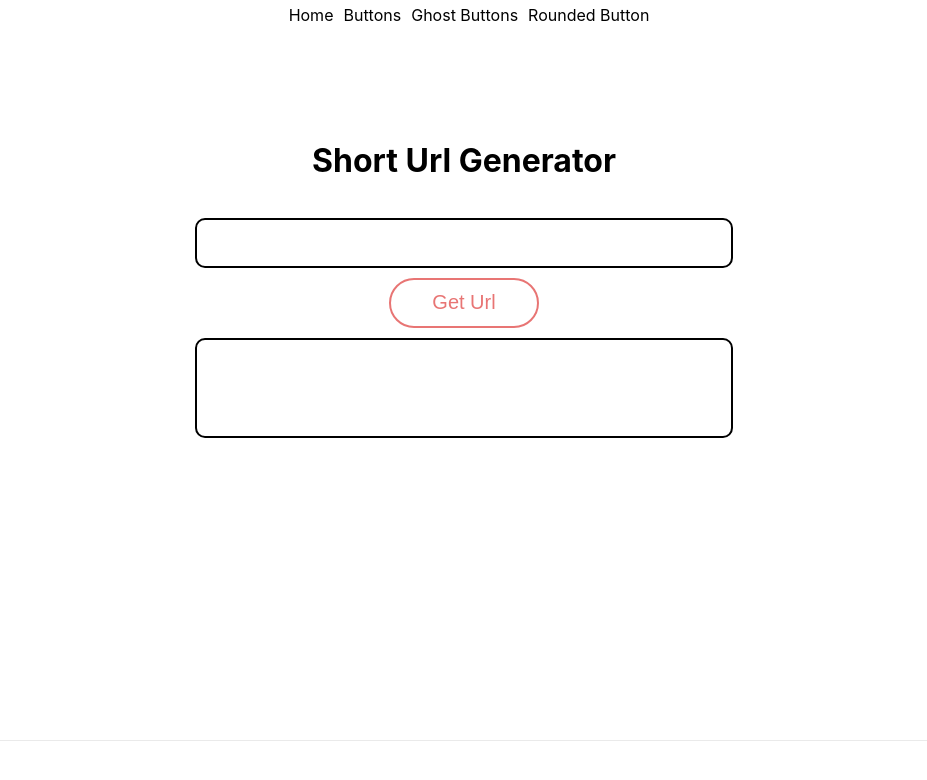
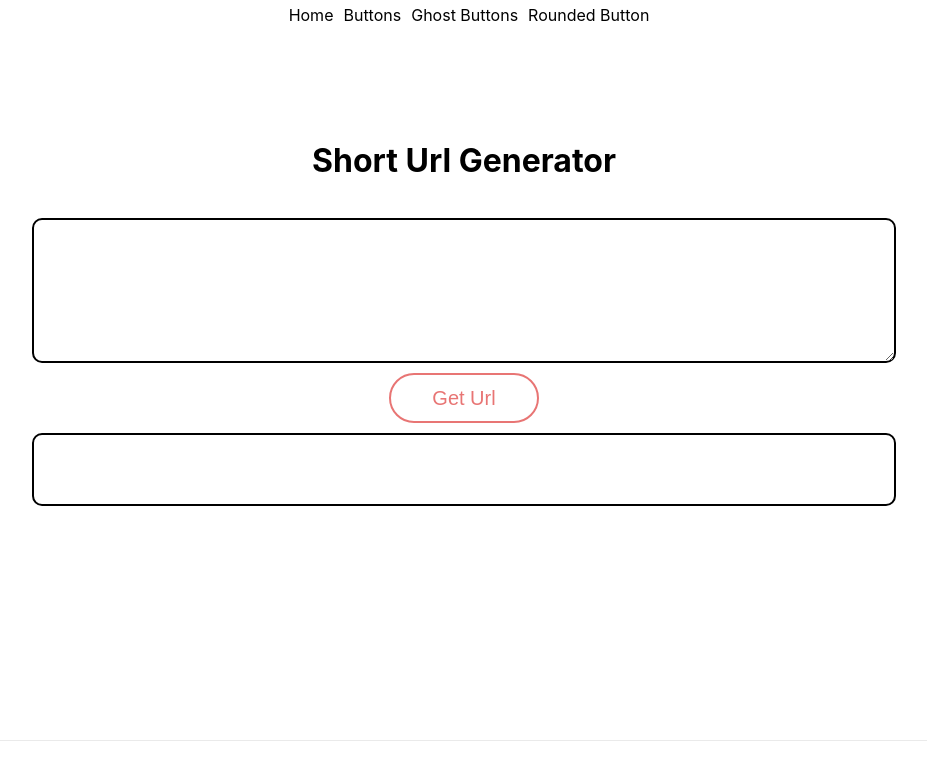
Before and after one commit to ZhenyiZhang/next-tinyurl, a Next.js app: page / in a window 1280 px wide. Shown: the top 780 px of the page, without its empty margins (176-1103 px from the left). Built offline with nearby package versions, Linux system fonts and the light colour scheme.

Commit message:
style: Change tinyurl component style

```diff
--- a/components/generator/generator.js
+++ b/components/generator/generator.js
@@ -5,31 +5,31 @@ import getShortUrl from '../../lib/getShortUrl'
 import {useState} from 'react';
 
 const GeneratorContainer = styled.div`
-    align-items: center;
     border-radius: 5%;
-    display: flex;
-    flex-direction: column;
+    display: grid;
+    grid-auto-rows: 4fr 1fr 2fr;
+    height: 40vh;
     padding: 1rem;
-    width: 800px;
+    justify-items: center;
+    width: 70vw;
 `;
 
 const box = css`
     border: 2px solid black;
     border-radius: 10px;
+    font-size: 1.5rem;
+    height: 100%;
     padding: 0.5rem;
-    width: 70%;
+    width: 100%;
 `;
 
-const UrlInput = styled.input`
+const UrlInput = styled.textarea`
     ${box};
-    font-size: 1rem;
-    height: 50px;
     &:focus {outline: none;}
 `;
 
 const ResultContainer = styled.div`
     ${box};
-    height: 100px;
 `;
 
 export default function Generator() {
@@ -45,7 +45,7 @@ export default function Generator() {
 
     return(
         <GeneratorContainer>
-            <UrlInput onChange={(event) => {setUrlInput(event.target.value);}}/>
+            <UrlInput type="text" onChange={(event) => {setUrlInput(event.target.value);}}/>
             <Button lightRed medium round transparent onClick={() => {urlRequestHandler(urlInput)}}>Get Url</Button>
             <ResultContainer>
                 <Link href={shortUrl}><a>{shortUrl}</a></Link>
```
